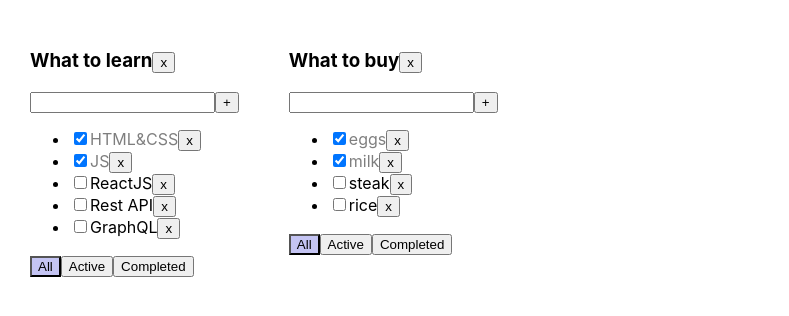
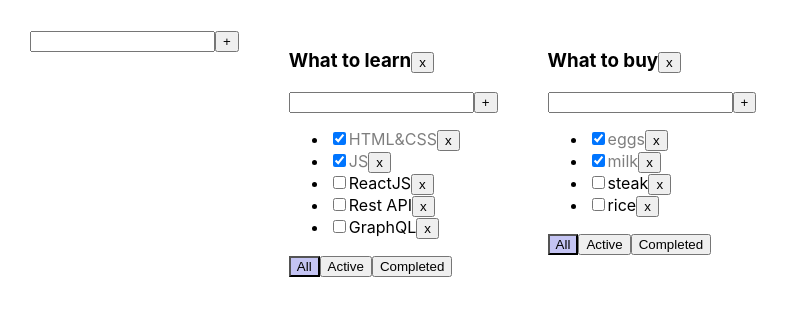
Before and after one commit to iwannabeacowboy/incubator-todolist, a React (Create React App) app: page / in a window 1280 px wide. Shown: the top 316 px of the page, without its empty margins (0-789 px from the left). Built offline with nearby package versions, Linux system fonts and the light colour scheme.

Commit message:
editing titles, adding lists

```diff
--- a/src/App.tsx
+++ b/src/App.tsx
@@ -2,9 +2,9 @@ import React, {useState} from 'react';
 import './App.css';
 import {TaskType, TodoList} from './TodoList';
 import {v1} from 'uuid';
+import {FullInput} from './components/FullInput';
 
 export type FilterValuesType = 'all' | 'active' | 'completed'
-
 type TodoListsType = {
     id: string
     title: string
@@ -20,7 +20,6 @@ function App() {
         {id: todolistID1, title: 'What to learn', filter: 'all'},
         {id: todolistID2, title: 'What to buy', filter: 'all'},
     ])
-
     const [tasks, setTasks] = useState({
         [todolistID1]: [
             {id: v1(), title: 'HTML&CSS', isDone: true},
@@ -46,10 +45,17 @@ function App() {
         setTasks({...tasks, [todoListID]: tasks[todoListID].filter(t => t.id !== taskID)})
     }
 
-    const addTask = (todoListID: string, title: string) => {
+    const addTodoList = (newTitle: string) => {
+        const newID = v1()
+        const newTodoList: TodoListsType = {id: newID, title: newTitle, filter: 'all'}
+        setTodoLists([...todoLists, newTodoList])
+        setTasks({...tasks, [newID]: []})
+    }
+
+    const addTask = (todoListID: string, newTitle: string) => {
         const newTask: TaskType = {
             id: v1(),
-            title: title,
+            title: newTitle,
             isDone: false
         }
         setTasks({...tasks, [todoListID]: [newTask, ...tasks[todoListID]]})
@@ -63,8 +69,18 @@ function App() {
         setTodoLists(todoLists.map(tl => tl.id === todoListID ? {...tl, filter: filter} : tl))
     }
 
+    const editTodoList = (todoListID: string, newTitle: string) => {
+        setTodoLists(todoLists.map(el => el.id === todoListID ? {...el, title: newTitle} : el))
+    }
+
+    const editTask = (todoListID: string, taskID: string, newTitle: string) => {
+        setTasks({...tasks, [todoListID]: tasks[todoListID].map(el => el.id === taskID ? {...el, title: newTitle} : el)})
+    }
+
     return (
         <div className="App">
+
+            <FullInput callBack={addTodoList}/>
 
             {todoLists.map(tl => {
                 return (
@@ -79,6 +95,8 @@ function App() {
                         changeFilter={changeFilter}
                         changeTaskStatus={changeTaskStatus}
                         removeTodoList={removeTodoList}
+                        editTodoList={editTodoList}
+                        editTask={editTask}
                     />
                 )
             })}
--- a/src/TodoList.tsx
+++ b/src/TodoList.tsx
@@ -1,5 +1,7 @@
-import React, {KeyboardEvent, ChangeEvent, useState} from 'react';
+import React, {ChangeEvent} from 'react';
 import {FilterValuesType} from './App';
+import {FullInput} from './components/FullInput';
+import {EditableSpan} from './components/EditableSpan';
 
 type TodoListType = {
     todoListID: string
@@ -11,6 +13,8 @@ type TodoListType = {
     changeFilter: (todoListID: string, filter: FilterValuesType) => void
     changeTaskStatus: (todoListID: string, taskID: string, isDone: boolean) => void
     removeTodoList: (todoListID: string) => void
+    editTodoList: (todoListID: string, newTitle: string) => void
+    editTask: (todoListID: string, taskID: string, newTitle: string) => void
 }
 export type TaskType = {
     id: string
@@ -27,32 +31,34 @@ export const TodoList: React.FC<TodoListType> = ({
                                                      addTask,
                                                      changeFilter,
                                                      changeTaskStatus,
-                                                     removeTodoList
+                                                     removeTodoList,
+                                                     editTodoList,
+                                                     editTask
                                                  }) => {
 
-    const [error, setError] = useState<boolean>(false)
+    // const [error, setError] = useState<boolean>(false)
 
-    const [titleValue, setTitleValue] = useState<string>('');
+    // const [titleValue, setTitleValue] = useState<string>('');
 
-    const addTaskHandler = () => {
-        const trimmedTitle = titleValue.trim();
-        if (!!trimmedTitle) {
-            addTask(todoListID, trimmedTitle);
-            setTitleValue('');
-        } else {
-            setError(true)
-        }
-    }
-    const onKeyPressHandler = (e: KeyboardEvent<HTMLInputElement>) => {
-        if (e.key === 'Enter') {
-            addTaskHandler();
-        }
-    }
+    // const addTaskHandler = () => {
+    //     const trimmedTitle = titleValue.trim();
+    //     if (!!trimmedTitle) {
+    //         addTask(todoListID, trimmedTitle);
+    //         setTitleValue('');
+    //     } else {
+    //         setError(true)
+    //     }
+    // }
+    // const onKeyPressHandler = (e: KeyboardEvent<HTMLInputElement>) => {
+    //     if (e.key === 'Enter') {
+    //         addTaskHandler();
+    //     }
+    // }
 
-    const onChangeInputHandler = (e: ChangeEvent<HTMLInputElement>) => {
-        setTitleValue(e.currentTarget.value);
-        if (error) setError(false)
-    }
+    // const onChangeInputHandler = (e: ChangeEvent<HTMLInputElement>) => {
+    //     setTitleValue(e.currentTarget.value);
+    //     if (error) setError(false)
+    // }
 
     const onClickFilterHandler = (filter: FilterValuesType) => {
         return () => changeFilter(todoListID, filter)
@@ -60,6 +66,14 @@ export const TodoList: React.FC<TodoListType> = ({
 
     const removeTodoListHandler = () => {
         removeTodoList(todoListID)
+    }
+
+    const addTaskHandler = (newTitle: string) => {
+        addTask(todoListID, newTitle)
+    }
+
+    const editTodoListHandler = (newTitle: string) => {
+        editTodoList(todoListID, newTitle)
     }
 
     const getTasksForRender = (tasks: Array<TaskType>, filter: FilterValuesType): Array<TaskType> => {
@@ -76,16 +90,23 @@ export const TodoList: React.FC<TodoListType> = ({
         }
         return tasksForRender
     }
+
     const tasksForRender = getTasksForRender(tasks, filter)
 
     const tasksListItems = tasksForRender.length
         ? tasksForRender.map(t => {
+
             const onClickHandler = () => removeTask(todoListID, t.id)
             const onChangeStatus = (e: ChangeEvent<HTMLInputElement>) => {
                 return (
                     changeTaskStatus(todoListID, t.id, e.currentTarget.checked))
             }
+            const editTaskHandler = (newTitle: string) => {
+                editTask(todoListID, t.id, newTitle)
+            }
+
             const taskTitleClass = t.isDone ? 'is-done' : '';
+
             return (
                 <li key={t.id}>
                     <input
@@ -93,7 +114,12 @@ export const TodoList: React.FC<TodoListType> = ({
                         checked={t.isDone}
                         onChange={onChangeStatus}
                     />
-                    <span className={taskTitleClass}>{t.title}</span>
+                    <EditableSpan
+                        className={taskTitleClass}
+                        title={t.title}
+                        callBack={editTaskHandler}
+                    />
+                    {/*<span className={taskTitleClass}>{t.title}</span>*/}
                     <button onClick={onClickHandler}>x</button>
                 </li>
             )
@@ -103,26 +129,28 @@ export const TodoList: React.FC<TodoListType> = ({
     const allBtnClass = filter === 'all' ? 'active-filter' : '';
     const activeBtnClass = filter === 'active' ? 'active-filter' : ''
     const completedBtnClass = filter === 'completed' ? 'active-filter' : ''
-    const inputClass = error ? 'error' : ''
 
     return (
         <div>
-
             <h3>
-                {title}
+                <EditableSpan title={title} callBack={editTodoListHandler}/>
                 <button onClick={removeTodoListHandler}>x</button>
             </h3>
 
-            <div>
-                <input
-                    type="text" value={titleValue}
-                    onChange={onChangeInputHandler}
-                    onKeyPress={onKeyPressHandler}
-                    className={inputClass}
-                />
-                <button onClick={addTaskHandler}>+</button>
-                {error && <div className={'error-message'}>Title is required</div>}
-            </div>
+            <FullInput
+                callBack={addTaskHandler}
+            />
+
+            {/*<div>*/}
+            {/*    <input*/}
+            {/*        type="text" value={titleValue}*/}
+            {/*        onChange={onChangeInputHandler}*/}
+            {/*        onKeyPress={onKeyPressHandler}*/}
+            {/*        className={inputClass}*/}
+            {/*    />*/}
+            {/*    <button onClick={addTaskHandler}>+</button>*/}
+            {/*    {error && <div className={'error-message'}>Title is required</div>}*/}
+            {/*</div>*/}
 
             <ul>
                 {tasksListItems}
@@ -142,6 +170,7 @@ export const TodoList: React.FC<TodoListType> = ({
                     onClick={onClickFilterHandler('completed')}>Completed
                 </button>
             </div>
+
         </div>
     );
 };
--- /dev/null
+++ b/src/components/EditableSpan.tsx
@@ -0,0 +1,39 @@
+import React, {ChangeEvent, useState} from 'react';
+
+type EditableSpanType = {
+    title: string
+    callBack: (newTitle: string) => void
+    className?: string
+}
+
+export const EditableSpan: React.FC<EditableSpanType> = ({title, callBack, className}) => {
+
+    const [edit, setEdit] = useState<boolean>(false)
+    const [newTitle, setNewTitle] = useState<string>(title);
+
+    const onChangeInputHandler = (e: ChangeEvent<HTMLInputElement>) => {
+        setNewTitle(e.currentTarget.value);
+    }
+
+    const onDoubleClickHandler = () => {
+        setEdit(!edit)
+        callBack(newTitle)
+    }
+
+    return (
+        edit ?
+            <input
+                type={'text'}
+                value={newTitle}
+                onChange={onChangeInputHandler}
+                onBlur={onDoubleClickHandler}
+                autoFocus
+            /> :
+            <span
+                className={className}
+                onDoubleClick={onDoubleClickHandler}
+            >
+                {title}
+            </span>
+    );
+};
--- /dev/null
+++ b/src/components/FullInput.tsx
@@ -0,0 +1,47 @@
+import React, {ChangeEvent, KeyboardEvent, useState} from 'react';
+
+type FullInputType = {
+    callBack: (title: string) => void
+}
+
+export const FullInput: React.FC<FullInputType> = ({callBack}) => {
+
+    const [titleValue, setTitleValue] = useState<string>('');
+    const [error, setError] = useState<boolean>(false)
+
+    const onChangeInputHandler = (e: ChangeEvent<HTMLInputElement>) => {
+        setTitleValue(e.currentTarget.value);
+        error && setError(false)
+    }
+
+    const addTaskHandler = () => {
+        const trimmedTitle = titleValue.trim();
+        if (!!trimmedTitle) {
+            callBack(trimmedTitle);
+            setTitleValue('');
+        } else {
+            setError(true)
+        }
+    }
+
+    const onKeyPressHandler = (e: KeyboardEvent<HTMLInputElement>) => {
+        if (e.key === 'Enter') {
+            addTaskHandler();
+        }
+    }
+
+    const inputClass = error ? 'error' : ''
+
+    return (
+        <div>
+            <input
+                type="text" value={titleValue}
+                onChange={onChangeInputHandler}
+                onKeyPress={onKeyPressHandler}
+                className={inputClass}
+            />
+            <button onClick={addTaskHandler}>+</button>
+            {error && <div className={'error-message'}>Title is required</div>}
+        </div>
+    );
+};
```
